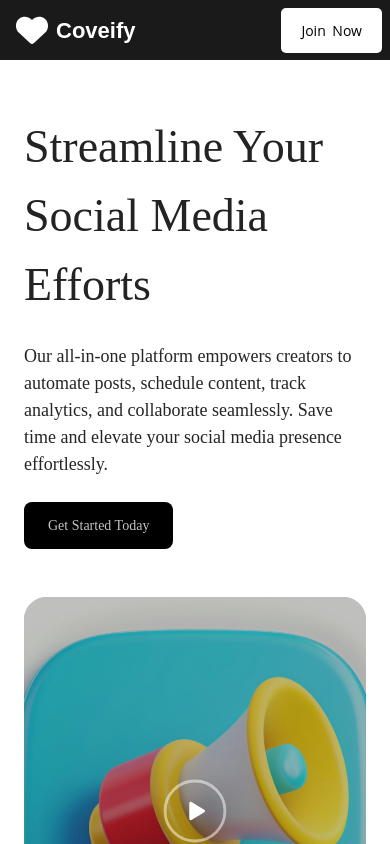
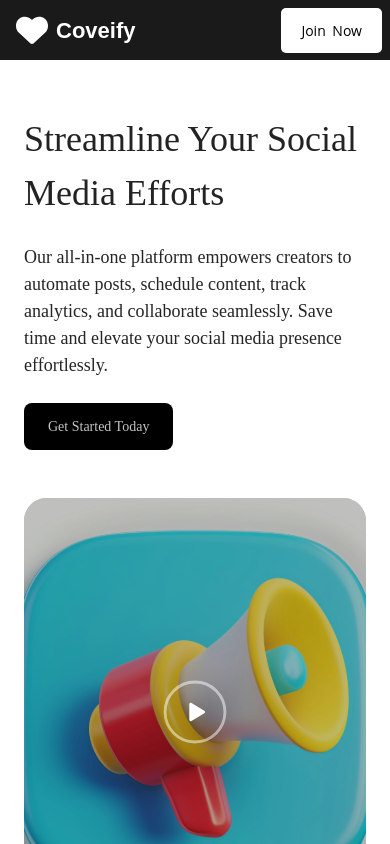
Before and after one commit to keshavacil/QuickPost, a Next.js app: page / in a window 390 px wide. Shown: the top 844 px of the page. Built offline with nearby package versions, Linux system fonts and the light colour scheme.

Commit message:
minor changes

```diff
--- a/components/LandingPage/Common/style.module.css
+++ b/components/LandingPage/Common/style.module.css
@@ -49,7 +49,7 @@
     width: 100%;
   }
   .left h2 {
-    font-size: 46px;
+    font-size: 36px;
   }
   .left button{
     margin-bottom: 0;
```
